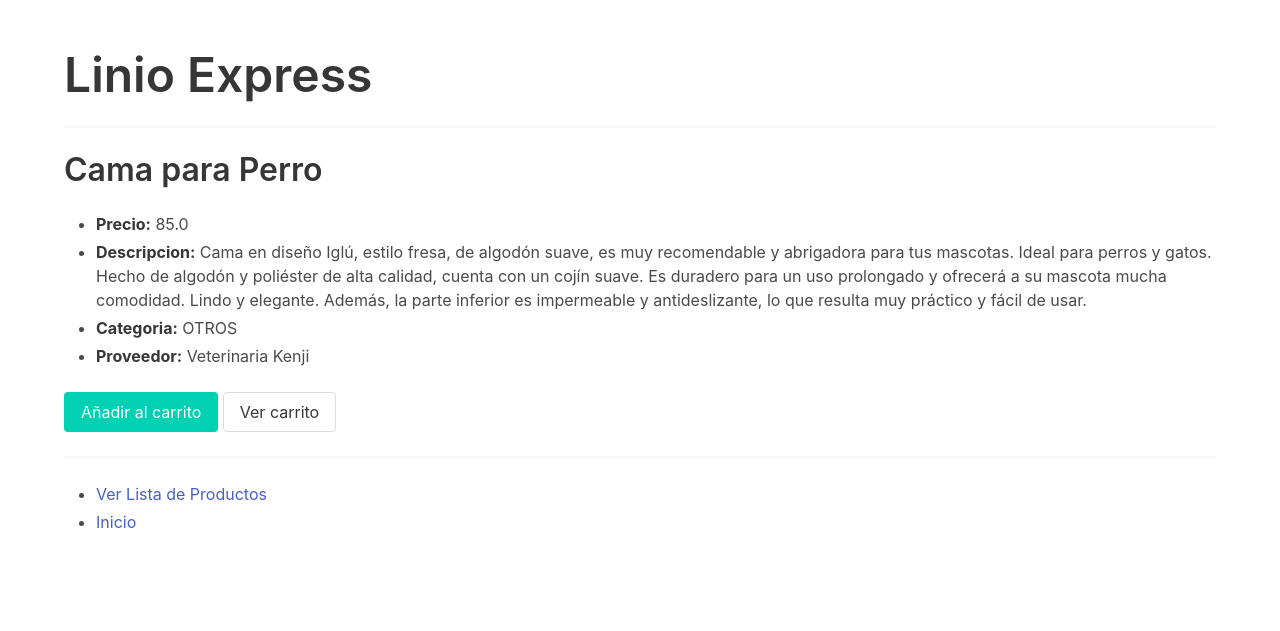
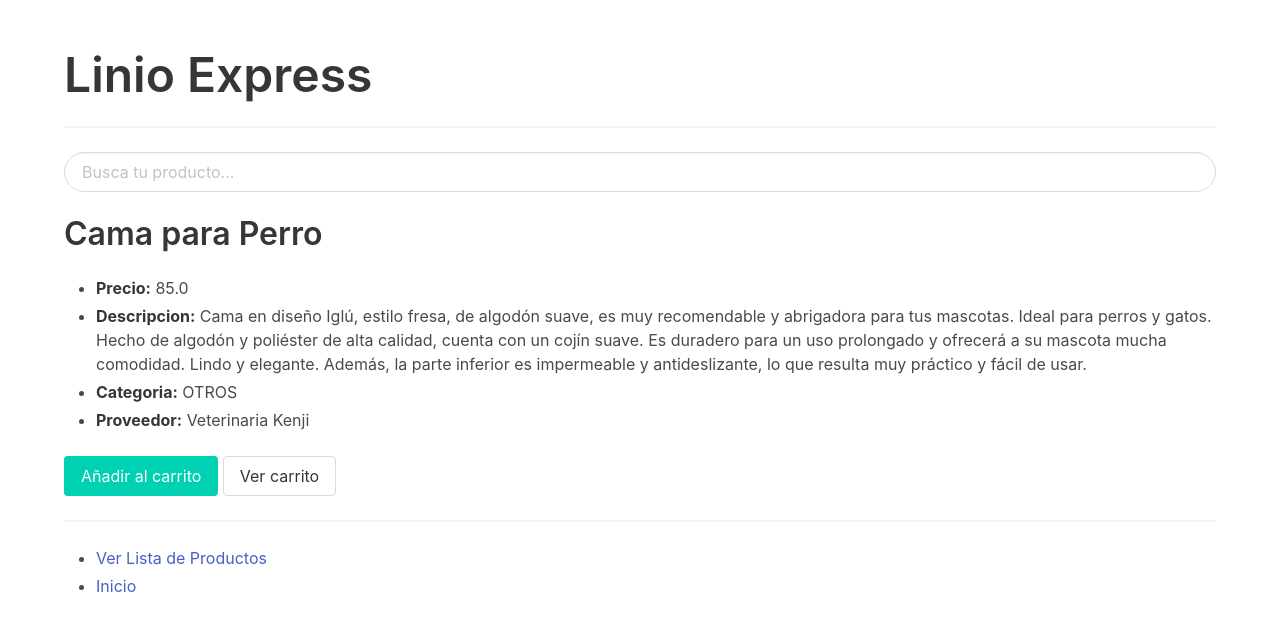
Before and after one commit to IngenieriaUP/dse-project, a Django app: page /productos/46 in a window 1280 px wide. Shown: the top 631 px of the page. Run offline with Django 3.2, Linux system fonts and the light colour scheme; data comes from the database, SQL or seed files in the repository.

Commit message:
add product search form

```diff
--- a/main/templates/base.html
+++ b/main/templates/base.html
@@ -12,6 +12,11 @@
     <div class="container">
       <h1 class="title is-1"> Linio Express </h1>
       <hr>
+      <div class="content">
+          <form action="{% url 'product-list' %}" method="get">
+              <input class="input is-rounded" type="text" name="q" placeholder="Busca tu producto...">
+          </form>
+      </div>
       {% block content %}
       {% endblock %}
     </div>
```
